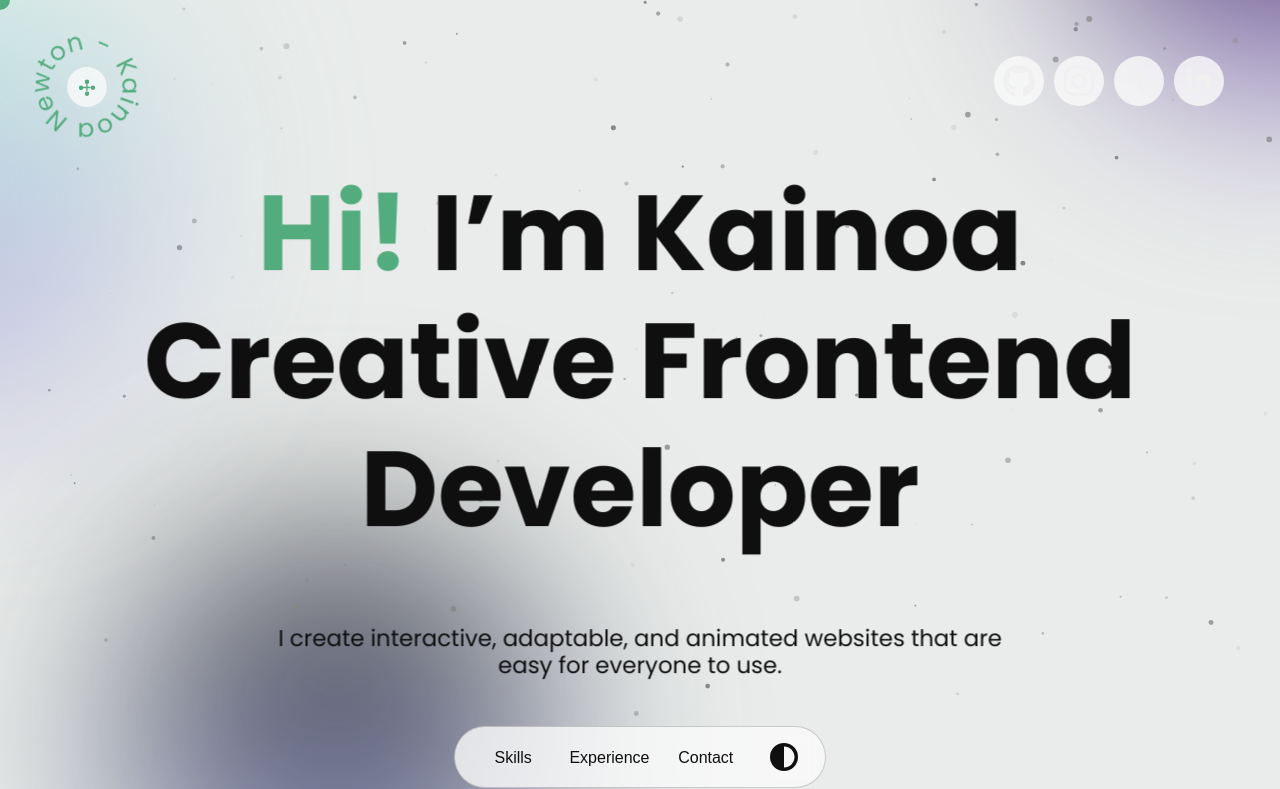
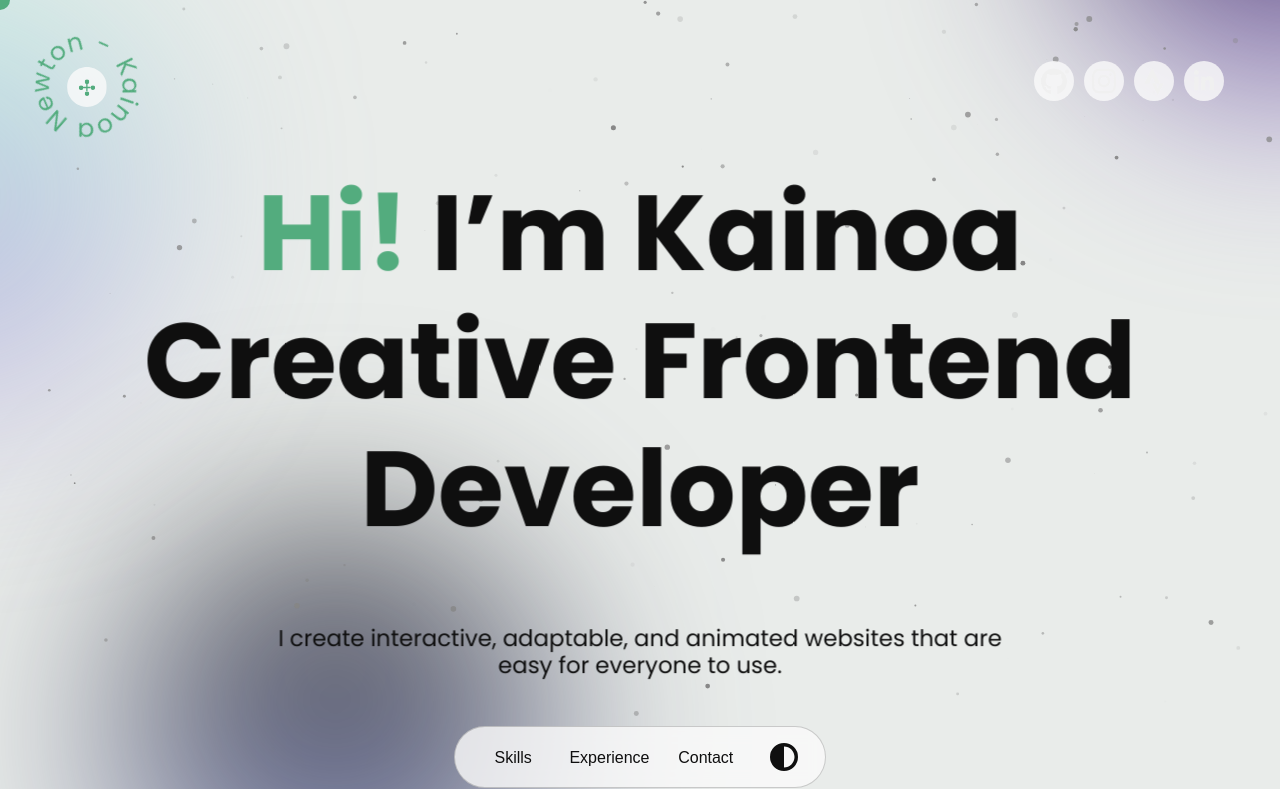
Before and after one commit to KainoaNewton/KainoaNewton, a website: page index.html in a window 1280 px wide. Shown: the top 789 px of the page. Drawn offline with nearby package versions, Linux system fonts and the light colour scheme.

Commit message:
updated top socials

```diff
--- a/style.css
+++ b/style.css
@@ -385,7 +385,7 @@ body {
 	position: absolute;
 	top: 4vw;
 	right: 4vw;
-	width: 240px;
+	width: 200px;
 	height: 60px;
 	overflow: hidden;
 }
@@ -395,8 +395,8 @@ body {
 	background-color: var(--darkerbg);
 	border-radius: 50%;
 	position: static;
-	width: 50px;
-	height: 50px;
+	width: 40px;
+	height: 40px;
 	margin-block: auto;
 	margin-inline: auto;
 	justify-content: center;
```
